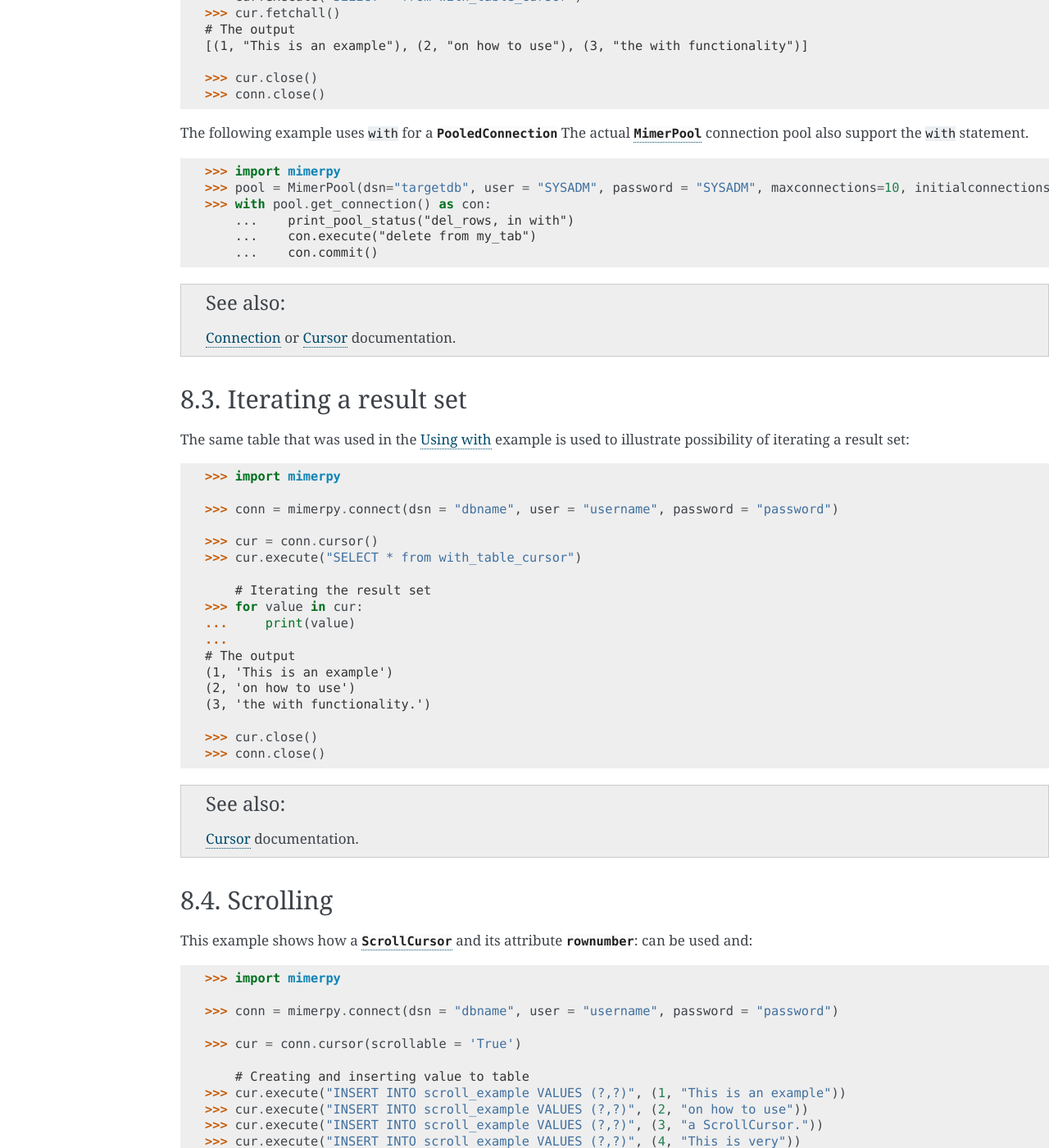
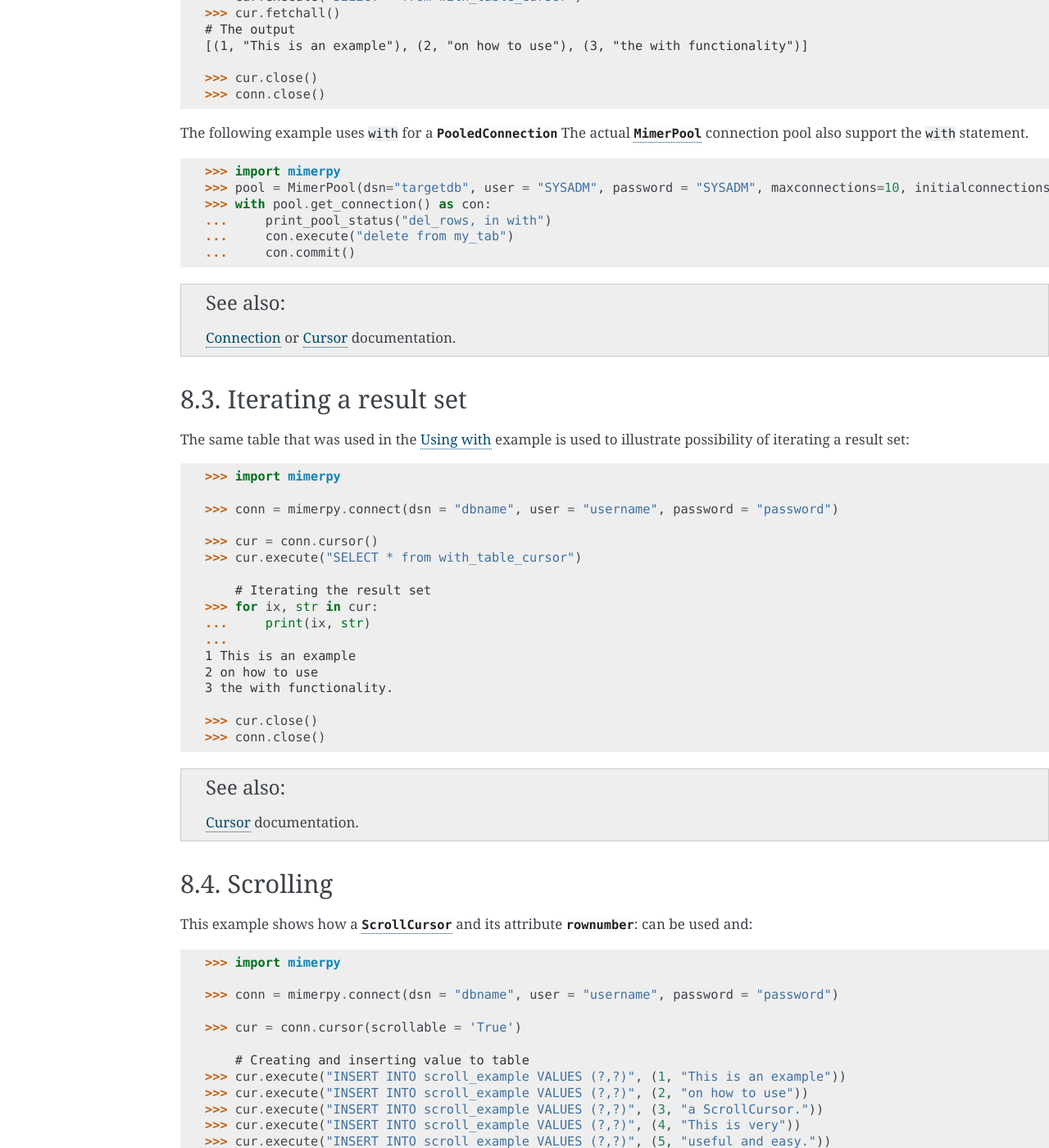
Before and after one commit to mimersql/MimerPy, a Sphinx documentation site: the page built from doc/codeexamples.rst, in a window 1280 px wide and 1400 px high, scrolled down 1976 px. Shown: the whole window at 82% size. Built offline with Sphinx 7.4.7, drawn with Linux system fonts in a browser that asks for light colours.

Commit message:
Minor edits

```diff
--- a/doc/codeexamples.rst
+++ b/doc/codeexamples.rst
@@ -99,12 +99,12 @@
 The following example uses ``with`` for a :class:`PooledConnection`
 The actual :class:`MimerPool` connection pool also support the ``with`` statement.
 
->>> import mimerpy
->>> pool = MimerPool(dsn="targetdb", user = "SYSADM", password = "SYSADM", maxconnections=10, initialconnections=1)
->>> with pool.get_connection() as con:
-    ...    print_pool_status("del_rows, in with")
-    ...    con.execute("delete from my_tab")
-    ...    con.commit()
+  >>> import mimerpy
+  >>> pool = MimerPool(dsn="targetdb", user = "SYSADM", password = "SYSADM", maxconnections=10, initialconnections=1)
+  >>> with pool.get_connection() as con:
+  ...     print_pool_status("del_rows, in with")
+  ...     con.execute("delete from my_tab")
+  ...     con.commit()
 
 .. seealso:: :ref:`connectionclass` or :ref:`cursorclass` documentation.
 
@@ -122,13 +122,12 @@
   >>> cur.execute("SELECT * from with_table_cursor")
 
       # Iterating the result set
-  >>> for value in cur:
-  ...     print(value)
+  >>> for ix, str in cur:
+  ...     print(ix, str)
   ...
-  # The output
-  (1, 'This is an example')
-  (2, 'on how to use')
-  (3, 'the with functionality.')
+  1 This is an example
+  2 on how to use
+  3 the with functionality.
 
   >>> cur.close()
   >>> conn.close()
```
